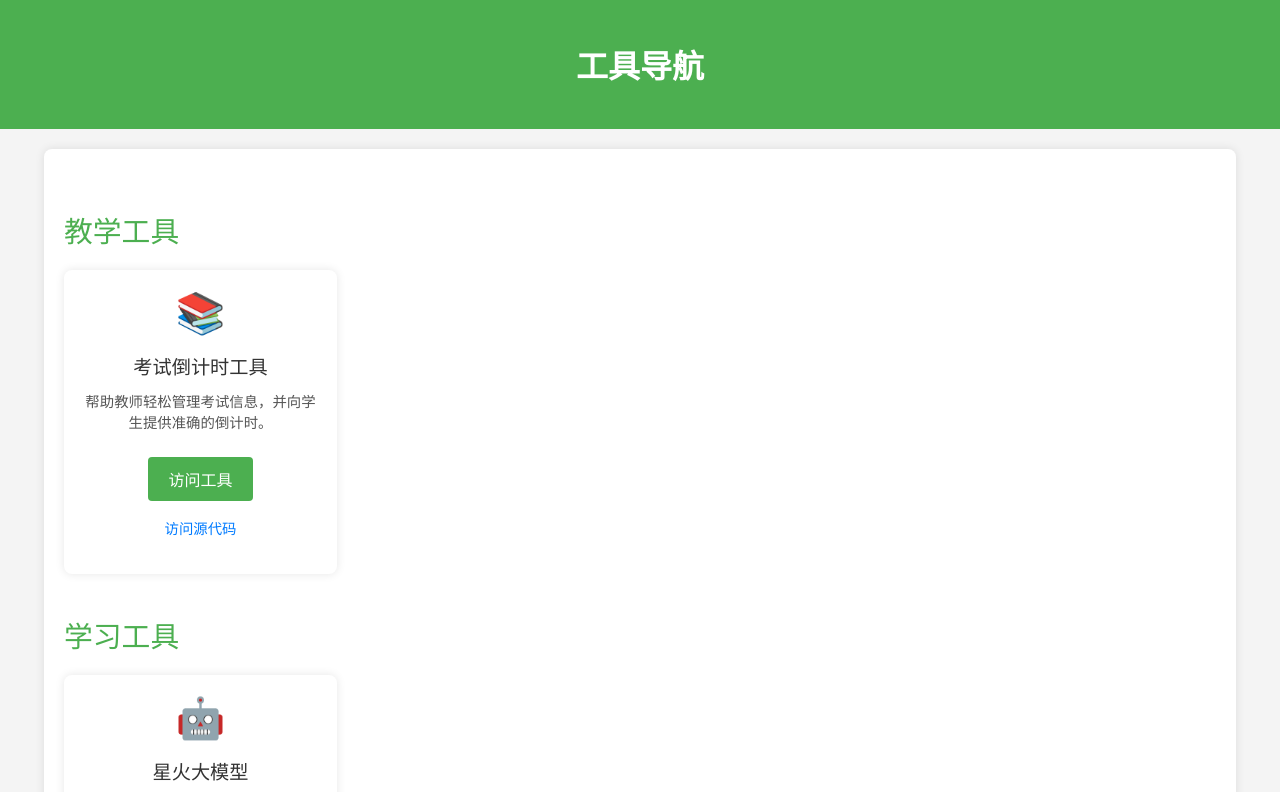
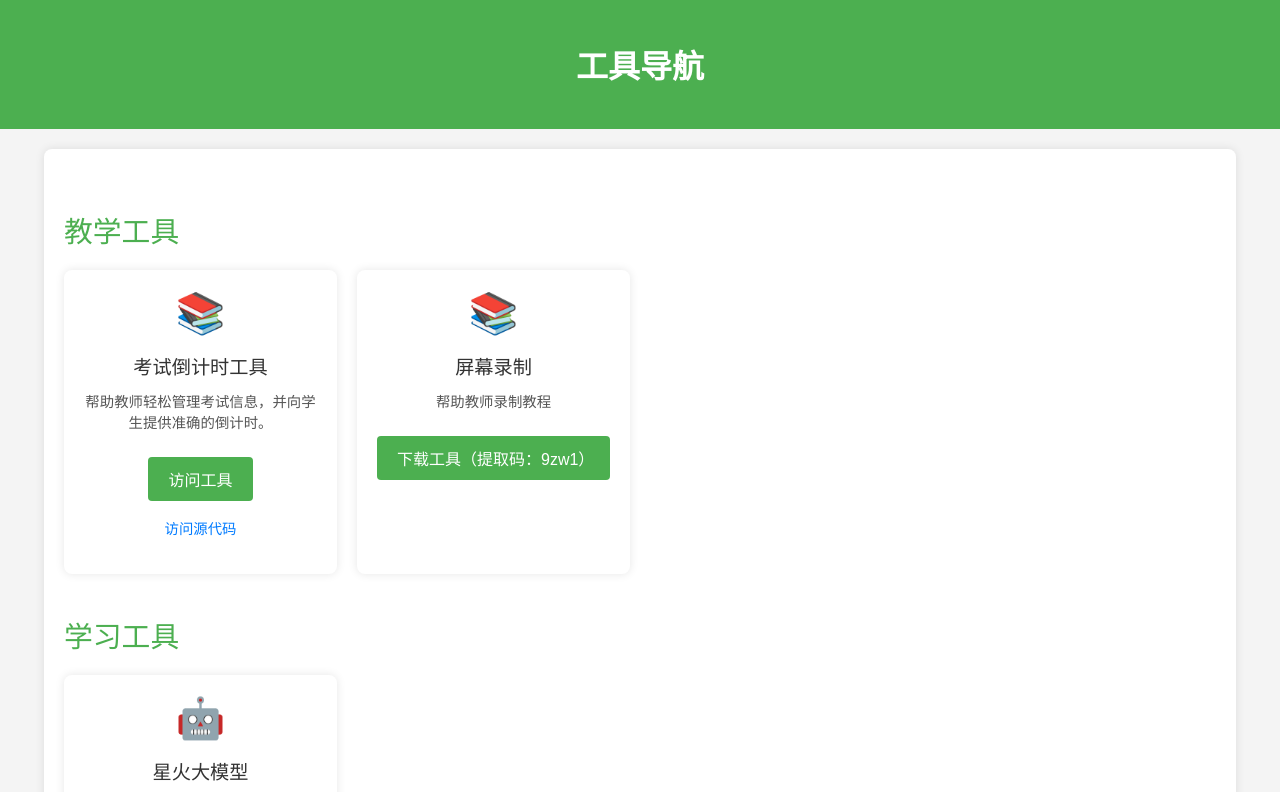
Before and after one commit to Huamin-Wang/Website-Navigation, a plain HTML site: page index.html in a window 1280 px wide. Shown: the top 792 px of the page. Drawn offline with Linux system fonts and the light colour scheme.

Commit message:
新增屏幕录制工具下载

```diff
--- a/index.html
+++ b/index.html
@@ -111,6 +111,14 @@
             <a href="https://huamin-wang.github.io/clock/" target="_blank" class="tool-link">访问工具</a>
             <p><a href="https://github.com/Huamin-Wang/clock" target="_blank" class="source-link">访问源代码</a></p>
         </div>
+         <div class="tool-card">
+            <div class="tool-icon">📚</div>
+            <div class="tool-title">屏幕录制</div>
+            <div class="tool-description">帮助教师录制教程</div>
+            <a href="https://pan.baidu.com/s/159fOJPwj6V82Mdn2dlbgmw?pwd=9zw1
+" target="_blank" class="tool-link">下载工具（提取码：9zw1）</a>
+
+        </div>
         <!-- 未来可以添加更多教学工具 -->
     </div>
 
```
